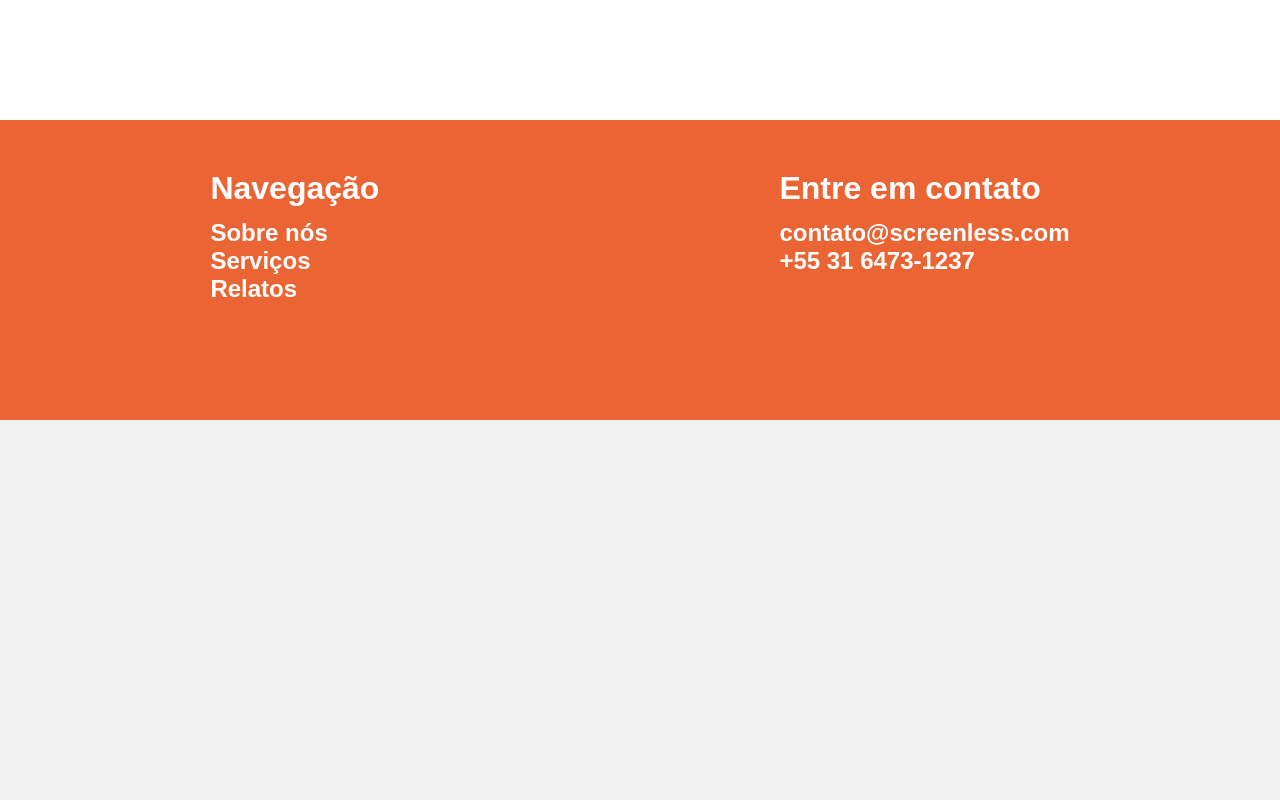
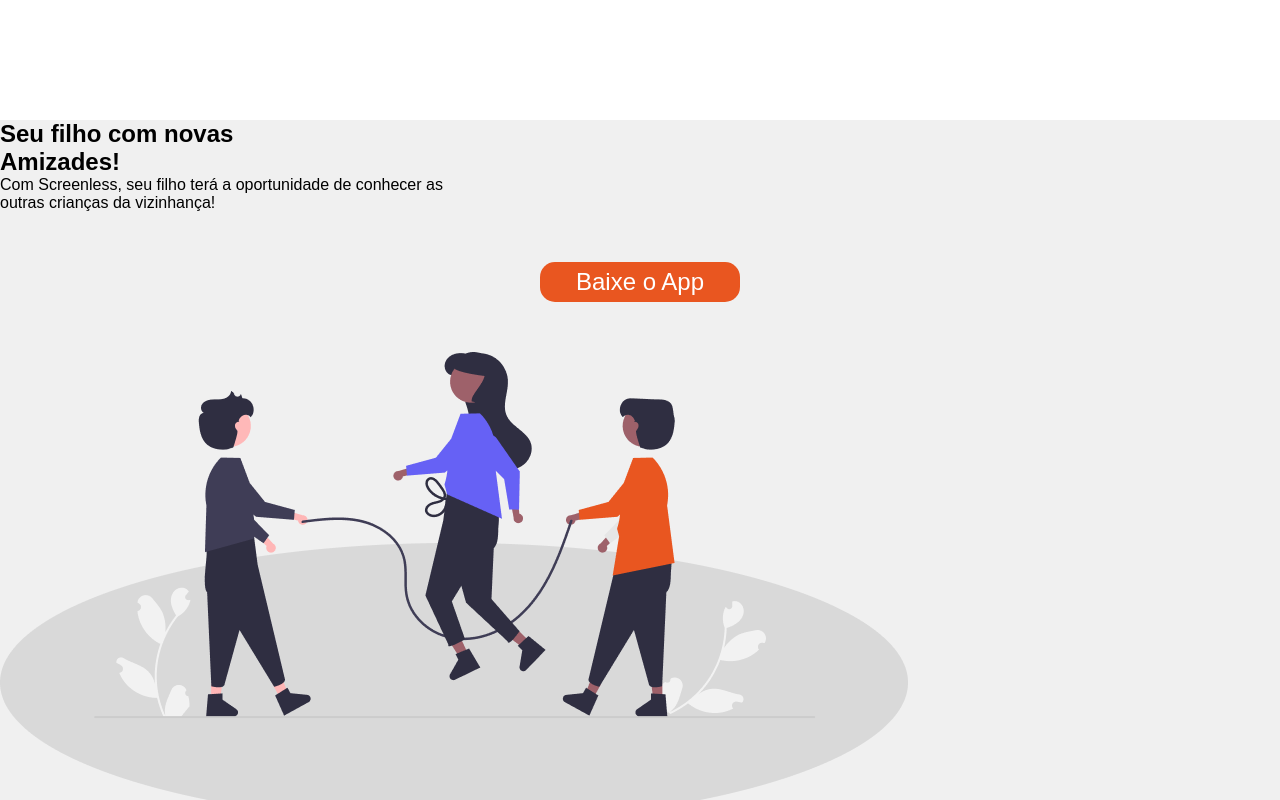
Before and after one commit to LucasReis26/screenless, a React (Vite) app: page / in a window 1280 px wide. Shown: the part 1420-2220 px from the top of the page. Before the commit the page ends 1840 px from the top, so only its background shows below. Built offline with nearby package versions, Linux system fonts and the light colour scheme; a web font is replaced by a local one.

Commit message:
Service 3 estruturado

```diff
--- /dev/null
+++ b/src/components/Service3/index.jsx
@@ -0,0 +1,19 @@
+import styles from './Service3.module.css'
+import CallActionButton from '../CallActionButton'
+function Service3(){
+	return(
+		<>
+			<div className={styles.Service3}>
+				<div className={styles.leftSide}>
+					<h2>Seu filho com novas <br/><span>Amizades!</span></h2>
+					<p>Com Screenless, seu filho terá a oportunidade de conhecer as <br/> outras crianças da vizinhança!</p>
+					<CallActionButton/>
+				</div>
+				<div className={styles.rightSide}>
+					<img src="/kids-illustration-playing.png" alt="Ilustração de crianças pulando corda"/>
+				</div>
+			</div>
+		</>
+	)
+}
+export default Service3
--- a/src/pages/LandingPage/index.jsx
+++ b/src/pages/LandingPage/index.jsx
@@ -2,8 +2,9 @@ import styles from './LandingPage.module.css'
 
 import Header from '../../components/Header'
 import Footer from '../../components/Footer'
-import Service1 from '../../components/Service1';
-import Service2 from '../../components/Service2';
+import Service1 from '../../components/Service1'
+import Service2 from '../../components/Service2'
+import Service3 from '../../components/Service3'
 
 function LandingPage() {
 
@@ -12,6 +13,7 @@ function LandingPage() {
 			<Header/>
 			<Service1/>
 			<Service2/>
+			<Service3/>
 			<Footer/>
 		</>
 	);
```
Also changed, not shown: public/kids-illustration-playing.png (added), src/components/Service3/Service3.module.css (added).
